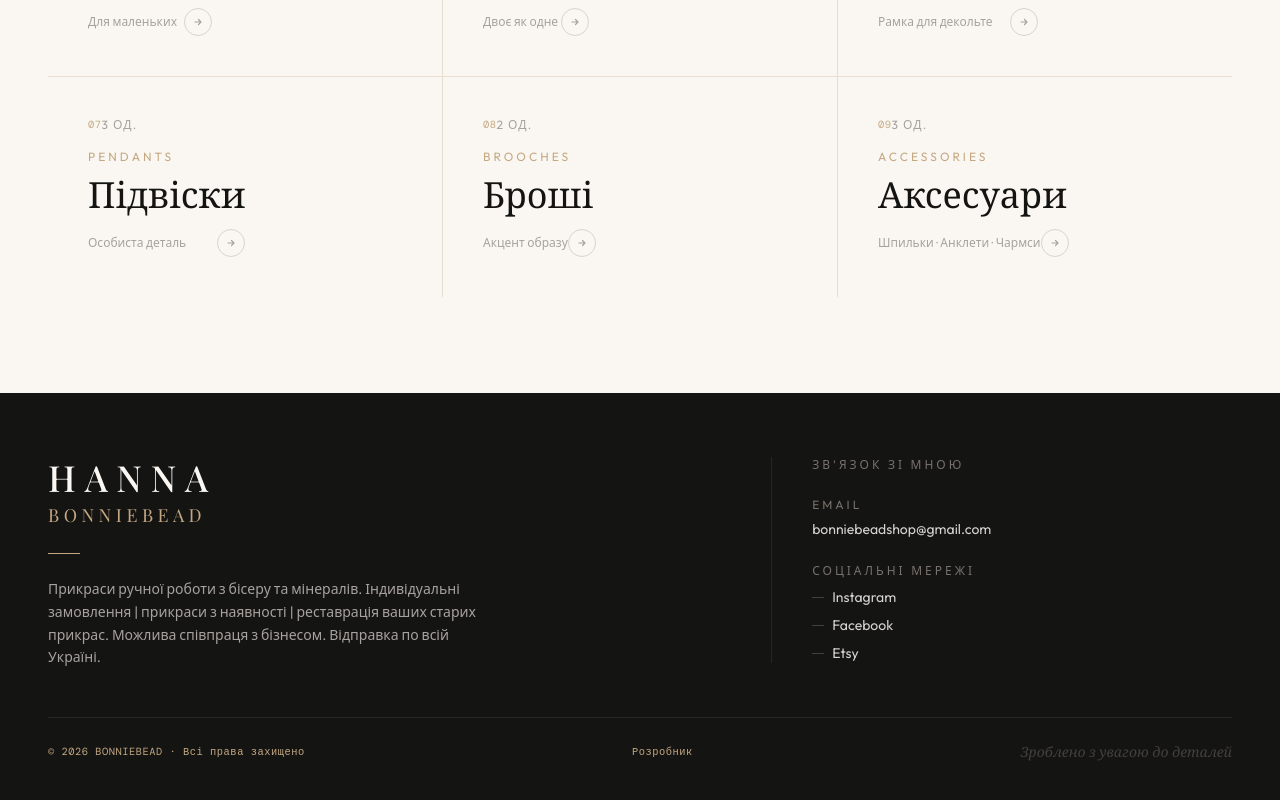
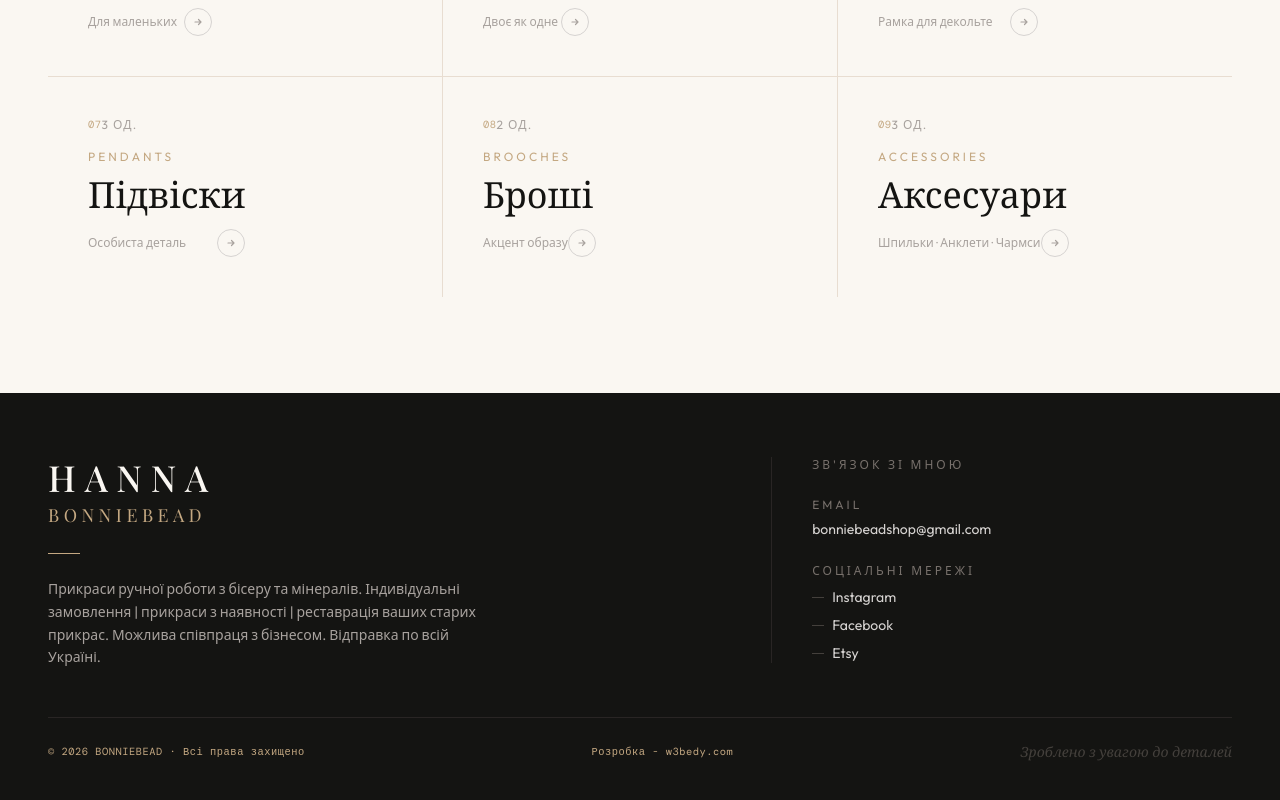
Before and after one commit to 3n3dy/bonniebead, a React (Vite) app: page / in a window 1280 px wide. Shown: the part 1321-2121 px from the top of the page. Built offline with nearby package versions, Linux system fonts and the light colour scheme; no server answers; a web font is replaced by a local one.

Commit message:
rozrobka footer

```diff
--- a/src/components/Footer.jsx
+++ b/src/components/Footer.jsx
@@ -58,7 +58,7 @@ export default function Footer() {
     target="_blank"
     rel="noreferrer"
     className="index-label text-stone-700 hover:text-stone-500 transition-colors">
-    Розробник
+    Розробка - w3bedy.com
   </a>
   <p className="font-display italic text-stone-700 text-sm">{t('footer.made_with')}</p>
 </div>
```
